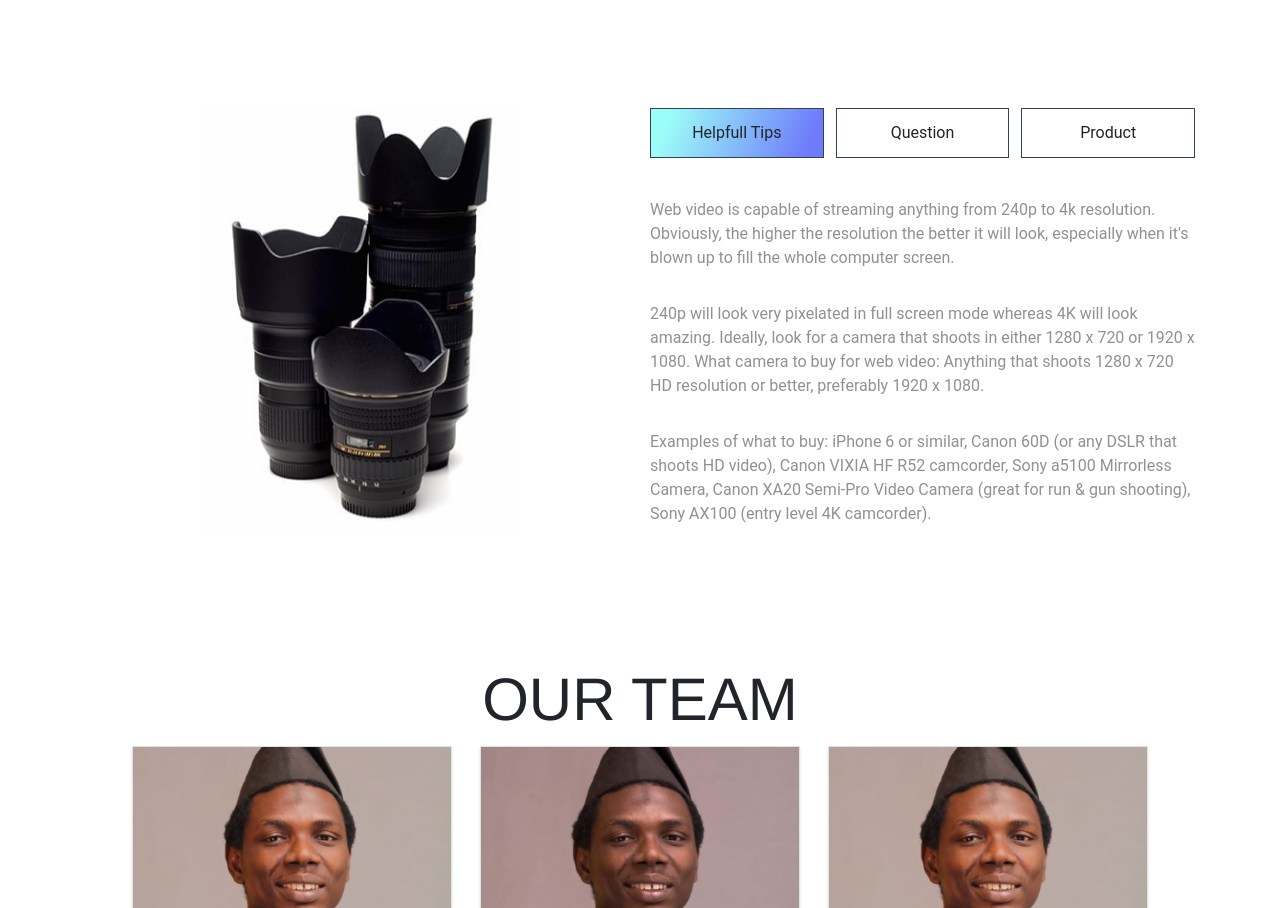
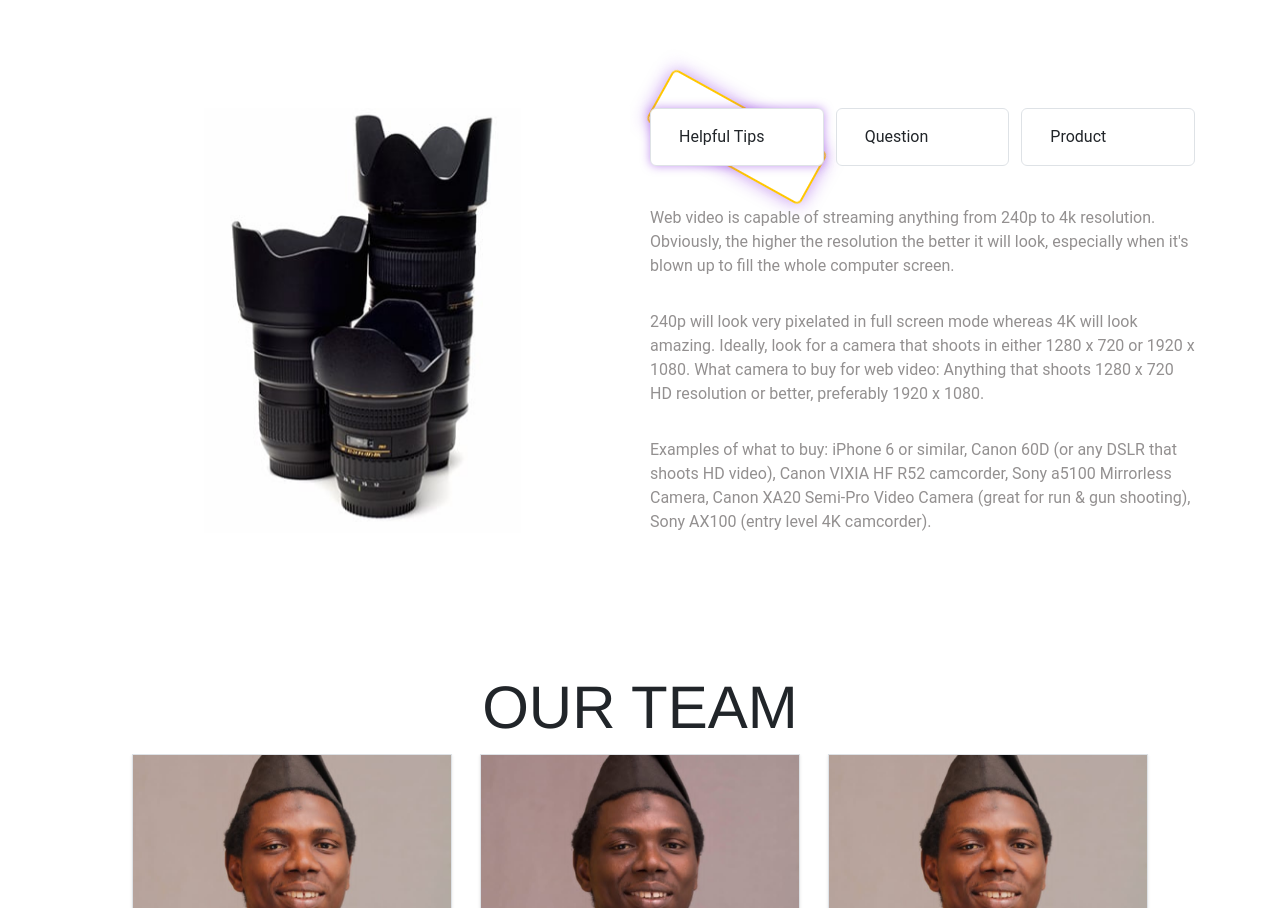
Before and after one commit to oslim4321/Adam-s-Video-Editor-Portfolio-, a Next.js app: page / in a window 1280 px wide. Shown: the part 2307-3215 px from the top of the page. Built offline with nearby package versions, Linux system fonts and the light colour scheme.

Commit message:
did animated shadow on button

```diff
--- a/src/components/AboutUs.js
+++ b/src/components/AboutUs.js
@@ -67,7 +67,7 @@ const AboutUs = () => {
                 src="https://media.istockphoto.com/id/1427367636/photo/female-editor-making-video-with-astronauts.jpg?s=612x612&w=0&k=20&c=KVg4MfMX4WYNsDfgbjRzmyNeFaGuf7i0jbQWzgWaqmk="
                 alt=""
                 layout="fill"
-                objectFit="cover"
+
               />
             </div>
           </div>
--- a/src/components/HelpFulTips.js
+++ b/src/components/HelpFulTips.js
@@ -43,7 +43,7 @@ const HelpFulTips = () => {
           </div>
 
           <div className=" w-[100%]">
-            <div className="flex flex-wrap gap-3 justify-between mb-10">
+            {/* <div className="flex flex-wrap gap-3 justify-between mb-10">
               <button
                 className={`borderButton flex-1 ${
                   page === "HelpfullTipsComp" ? "colorLight" : ""
@@ -68,7 +68,34 @@ const HelpFulTips = () => {
               >
                 Product
               </button>
-            </div>
+            </div> */}
+            <div className="flex flex-wrap gap-3 justify-between mb-10">
+  <div
+    className={`border border-purple-700 cursor-pointer bg-white py-3 px-7 w-40 rounded-md hover:bg-purple-700 hover:text-slate-500 hover:border-purple-900 transition-colors duration-300 ease-in-out flex-1 ${
+      page === "HelpfullTipsComp" ? "colorLight" : ""
+    } `}
+    onClick={() => setPageFunc("HelpfullTipsComp")}
+  >
+    Helpful Tips
+  </div>
+  <div
+    className={`border border-purple-700 cursor-pointer bg-white py-3 px-7 w-40 rounded-md hover:bg-purple-700 hover:text-slate-500 hover:border-purple-900 transition-colors duration-300 ease-in-out flex-1 ${
+      page === "Question" ? "colorLight" : ""
+    } `}
+    onClick={() => setPageFunc("Question")}
+  >
+    Question
+  </div>
+  <div
+    className={`border border-purple-700 cursor-pointer bg-white py-3 px-7 w-40 rounded-md hover:bg-purple-700 hover:text-slate-500 hover:border-purple-900 transition-colors duration-300 ease-in-out flex-1 ${
+      page === "Product" ? "colorLight" : ""
+    } `}
+    onClick={() => setPageFunc("Product")}
+  >
+    Product
+  </div>
+</div>
+
             {page === "HelpfullTipsComp" ? (
               <HelpfullTipsComp />
             ) : page === "Question" ? (
--- a/src/styles/globals.css
+++ b/src/styles/globals.css
@@ -83,7 +83,7 @@ html::-webkit-scrollbar-thumb {
   border-radius: 5rem;
 }
 body{
-  font-family: Roboto;
+  font-family: Roboto san-serif;
 }
 * {
   margin: 0;
@@ -112,12 +112,51 @@ section {
 }
 
 .colorLight {
-  background-image: linear-gradient(
-    109.6deg,
-    rgba(156, 252, 248, 1) 11.2%,
-    rgba(110, 123, 251, 1) 91.1%
-  );
+  border: 2px solid transparent;
+  position: relative;
+    box-shadow: 0px 0px 10px rgba(138, 43, 226, 0.5);
+
 }
+
+.colorLight:before {
+  content: "";
+  position: absolute;
+  top: -2px;
+  left: -2px;
+  right: -2px;
+  bottom: -2px;
+  border: 2px solid;
+  border-radius: inherit;
+  z-index: -1;
+  animation: border 5s ease infinite;
+}
+
+@keyframes border {
+  0% {
+    border-color: #8A2BE2;
+         transform: rotate(0deg);
+    box-shadow: 0px 0px 10px rgba(138, 43, 226, 0.5);
+
+  }
+  25% {
+    border-color: #FF8C00;
+  }
+  50% {
+    border-color: #FFEF00;
+  }
+  75% {
+    border-color: #008000;
+        box-shadow: 0px 0px 20px rgba(138, 43, 226, 0.5);
+
+  }
+  100% {
+    border-color: #0000FF;
+        transform: rotate(360deg);
+    box-shadow: 0px 0px 10px rgba(138, 43, 226, 0.5);
+
+  }
+}
+
 
 .video-container {
   overflow: hidden;
```
